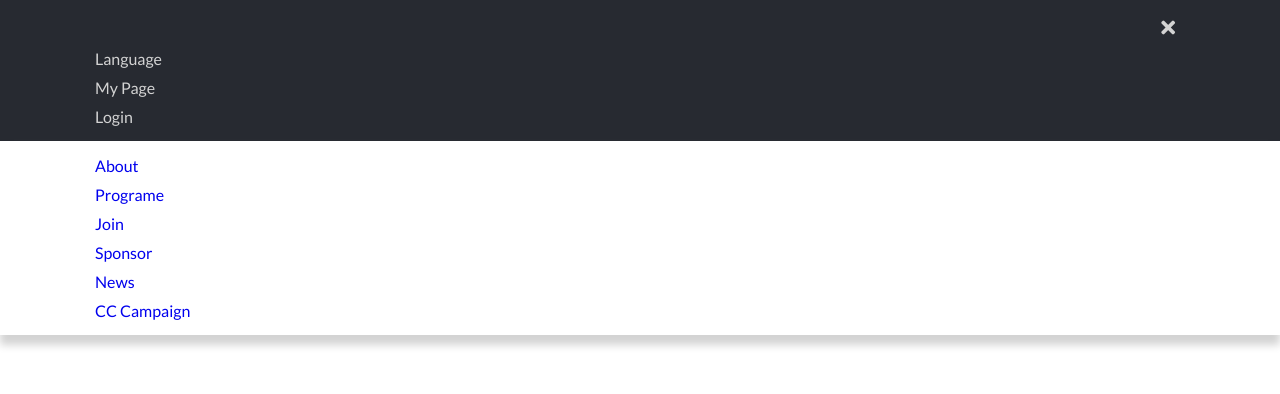
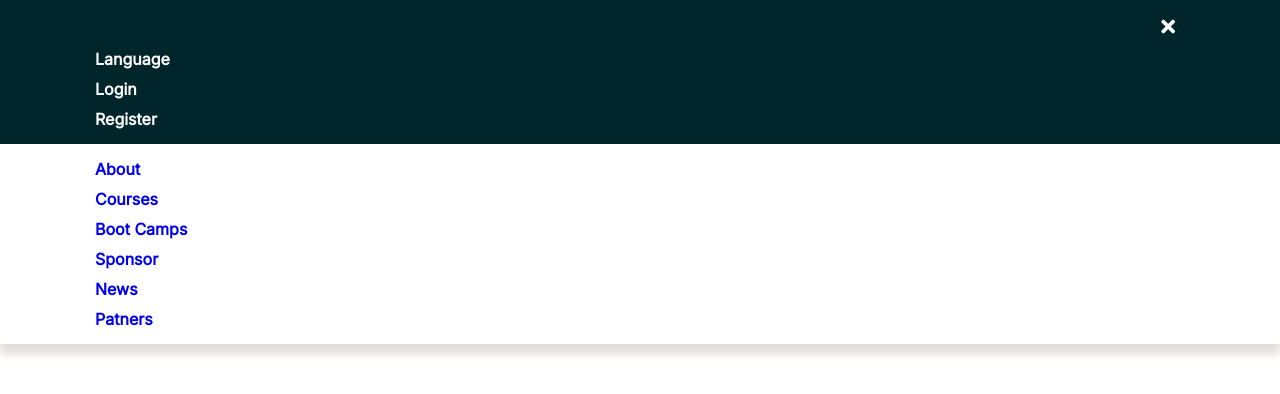
Before and after one commit to Nuri1977/conferance-app, a plain HTML site: page index.html in a window 1280 px wide. Both pictures are taken after a click on the element 33 px from the left and 33 px from the top of the page. Drawn offline with Linux system fonts and the light colour scheme; a web font is replaced by a local one.

Commit message:
Add topic and fonts Milestone 1

```diff
--- a/index.html
+++ b/index.html
@@ -12,7 +12,7 @@
 		referrerpolicy="no-referrer"
 	/>
 	<link rel="stylesheet" href="styles.css">
-	<title>Document</title>
+	<title>Web Touch</title>
 </head>
 <body >
 	<div class="burger"><i class="fas fa-bars"></i></div>
@@ -24,8 +24,8 @@
 					<li class="fb show"><a href="#"><i class="fab fa-facebook-f"></i></a></li>
 					<li class="tw show"><a href="#"><i class="fab fa-twitter"></i></a></li>
 					<li><a href="#" >Language</a></li>
-					<li><a href="#" >My Page</a></li>
 					<li><a href="#" >Login</a></li>
+					<li><a href="#" >Register</a></li>
 				</ul>
 			</nav>
 		</div>
@@ -34,11 +34,11 @@
 				<a href="" class="logo show">Logo</a>
 				<ul class="ul-2">
 					<li><a href="#" >About</a></li>
-					<li><a href="#" >Programe</a></li>
-					<li><a href="#" >Join</a></li>
+					<li><a href="#" >Courses</a></li>
+					<li><a href="#" >Boot Camps</a></li>
 					<li><a href="#" >Sponsor</a></li>
 					<li><a href="#" >News</a></li>
-					<li><a href="#" >CC Campaign</a></li>
+					<li><a href="#" >Patners</a></li>
 				</ul>
 			</nav>
 		</div>
--- a/styles.css
+++ b/styles.css
@@ -1,5 +1,5 @@
-@import url('http://fonts.cdnfonts.com/css/cocogoose');
-@import url('https://fonts.googleapis.com/css2?family=Lato');
+@import url('https://fonts.googleapis.com/css2?family=Inter');
+@import url('https://fonts.googleapis.com/css2?family=Roboto');
 
 * {
   box-sizing: border-box;
@@ -8,17 +8,29 @@
 }
 
 :root {
-  --bg-one: #272a31;
-  --bg-two: #ec5242;
-  --bg-three: #d3d3d3;
-  --bg-four: white;
-  --color-light: #fff;
-  --color-dark: #272a31;
-  --color-grey: #d3d3d3;
+  --blue: #00688d;
+  --green: #0d7d4d;
+  --teal: #006daa;
+  --red: #ab0d02;
+  --yellow: #d6b600;
+  --white: #fff;
+  --dark-gray: #454545;
+  --primary: #00262b;
+  --secondary: #454545;
+  --brand: #d23228;
+  --success: #0d7d4d;
+  --info: #03c7e8;
+  --warning: #f0cc00;
+  --danger: #ab0d02;
+  --light: #e1dddb;
+  --dark: #00262b;
+  --gray: #707070;
+  --accent-a: #03c7e8;
+  --accent-b: #f0cc00;
 }
 
 body {
-  font-family: 'Lato', sans-serif;
+  font-family: 'Inter', sans-serif;
 }
 
 ul {
@@ -49,6 +61,7 @@ a {
   left: 20px;
   top: 15px;
   font-size: 30px;
+  color: var(--primary);
   font-weight: bolder;
   background-color: transparent;
   z-index: 1;
@@ -60,17 +73,17 @@ a {
 }
 
 .nav1 {
-  background-color: var(--bg-one);
+  background-color: var(--primary);
 }
 
 .nav1 a {
-  color: var(--color-grey);
+  color: var(--white);
 }
 
 .nav2 {
-  background-color: var(--bg-thre);
-  color: var(--color-dark);
-  box-shadow: 0 10px 8px var(--bg-three);
+  background-color: var(--white);
+  color: var(--primary);
+  box-shadow: 0 10px 8px var(--light);
 }
 
 .ul-1 {
@@ -78,8 +91,9 @@ a {
 }
 
 .ul-1 > * {
-  color: var(--color-grey);
+  color: var(--primary);
   padding: 5px;
+  font-weight: bold;
 }
 
 .btn-close {
@@ -97,8 +111,9 @@ a {
 }
 
 .ul-2 > * {
-  color: var(--color-grey);
+  color: var(--dark);
   padding: 5px;
+  font-weight: bold;
 }
 
 .ul-1 > *:hover {
```
